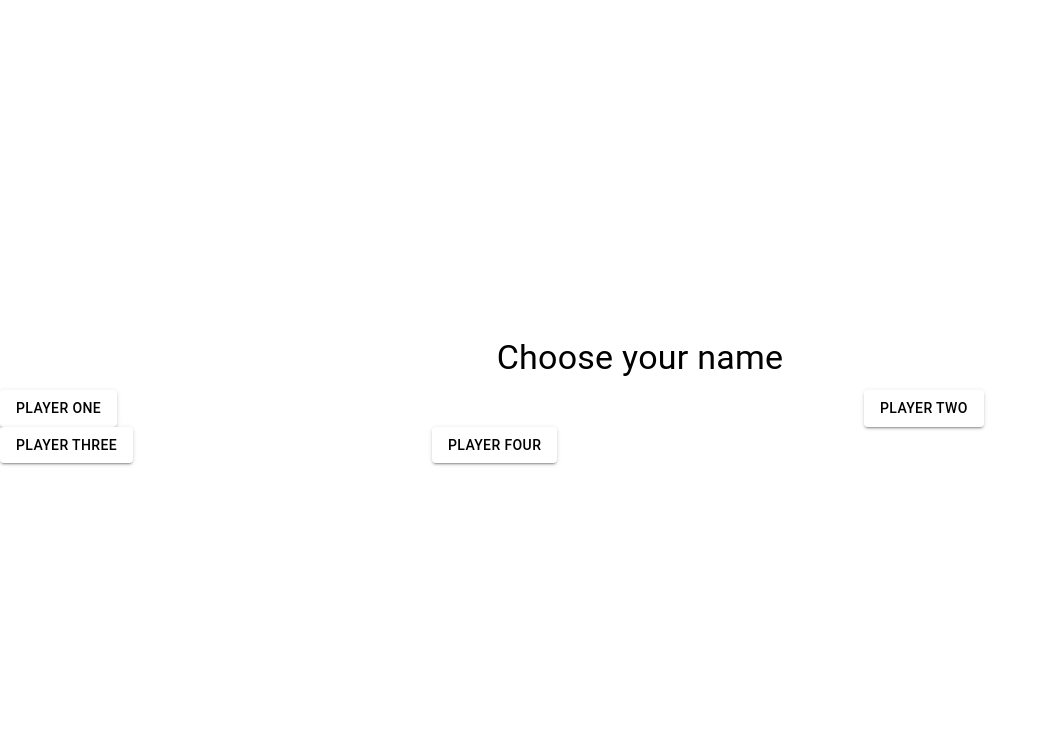
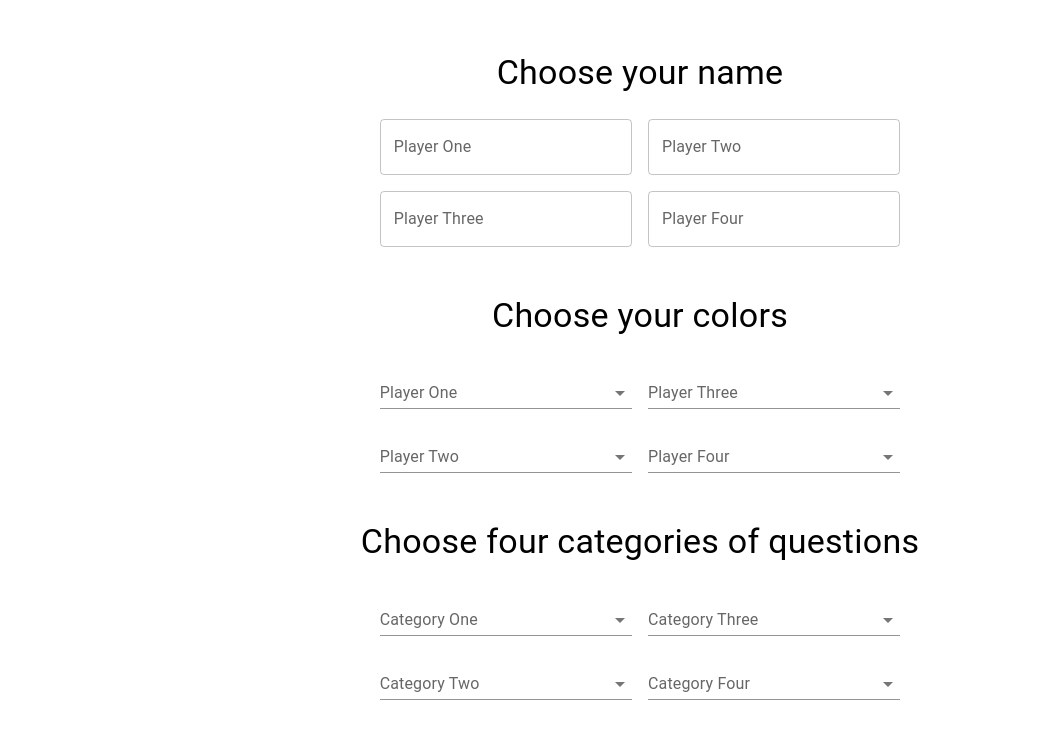
Before and after one commit to shanesreal/Coding_Avengers_Frontend, a React (Create React App) app in the folder my-app/: page /new-game in a window 1280 px wide. Shown: the top 730 px of the page, without its empty margins (0-1048 px from the left). Built offline with nearby package versions, Linux system fonts and the light colour scheme.

Commit message:
first stab at a new game page

```diff
--- /dev/null
+++ b/my-app/src/Components/DropDowns/CategoryDropDown.js
@@ -0,0 +1,40 @@
+import React from 'react';
+import InputLabel from '@mui/material/InputLabel';
+import MenuItem from '@mui/material/MenuItem';
+import FormControl from '@mui/material/FormControl';
+import Select from '@mui/material/Select';
+
+export default function SelectVariants({fieldname}) {
+  const [thisColor, setColor] = React.useState('');
+
+  const handleChange = (event) => {
+    setColor(event.target.value);
+  };
+
+  return (
+    <div
+        display="flex"
+        flexDirection="column"
+        justifyContent="center"
+        alignItems="center"
+        minHeight="100vh">
+      <FormControl variant="standard" sx={{ m: 1, width: '25ch' }}>
+        <InputLabel id="demo-simple-select-standard-label">{fieldname}</InputLabel>
+        <Select
+        labelId="demo-simple-select-standard-label"
+        id="demo-simple-select-standard"
+        value={thisColor}
+        onChange={handleChange}
+        label="Color"
+        >
+        <MenuItem value={"Category 1"}>Category 1</MenuItem>
+        <MenuItem value={"Category 2"}>Category 2</MenuItem>
+        <MenuItem value={"Category 3"}>Category 3</MenuItem>
+        <MenuItem value={"Category 4"}>Category 4</MenuItem>
+        </Select>
+    </FormControl>
+    </div>
+
+
+  );
+}
--- /dev/null
+++ b/my-app/src/Components/DropDowns/MyDropDown.js
@@ -0,0 +1,40 @@
+import React from 'react';
+import InputLabel from '@mui/material/InputLabel';
+import MenuItem from '@mui/material/MenuItem';
+import FormControl from '@mui/material/FormControl';
+import Select from '@mui/material/Select';
+
+export default function SelectVariants({fieldname}) {
+  const [thisColor, setColor] = React.useState('');
+
+  const handleChange = (event) => {
+    setColor(event.target.value);
+  };
+
+  return (
+    <div
+        display="flex"
+        flexDirection="column"
+        justifyContent="center"
+        alignItems="center"
+        minHeight="100vh">
+      <FormControl variant="standard" sx={{ m: 1, width: '25ch' }}>
+        <InputLabel id="demo-simple-select-standard-label">{fieldname}</InputLabel>
+        <Select
+        labelId="demo-simple-select-standard-label"
+        id="demo-simple-select-standard"
+        value={thisColor}
+        onChange={handleChange}
+        label="Color"
+        >
+        <MenuItem value={"Red"}>Red</MenuItem>
+        <MenuItem value={"Blue"}>Blue</MenuItem>
+        <MenuItem value={"Green"}>Green</MenuItem>
+        <MenuItem value={"Yellow"}>Yellow</MenuItem>
+        </Select>
+    </FormControl>
+    </div>
+
+
+  );
+}
--- a/my-app/src/Components/Pages/NewGame.js
+++ b/my-app/src/Components/Pages/NewGame.js
@@ -1,6 +1,7 @@
-
-import { Box, Grid, Typography } from "@mui/material"
-import MyButton from "../Buttons/MyButton"
+import { Box, Grid, Typography, } from "@mui/material"
+import MyTextField from "../TextFields/MyTextField"
+import MyDropDown from "../DropDowns/MyDropDown"
+import CategoryDropDown from "../DropDowns/CategoryDropDown"
 
 export const NewGame = () => {
     return (
@@ -14,20 +15,51 @@ export const NewGame = () => {
         <Typography variant="h4" align="center" gutterBottom>
           Choose your name
         </Typography>
-        <Grid container spacing={2} justifyContent="center">
-          <Grid item xs={8}>
-            <MyButton name="Player one" style={{ background: 'white', color: 'black' }} />
+        <Grid justifyContent="center" style={{ marginTop: '5px', marginBottom: '40px'}}>
+          <MyTextField fieldname1={"Player One"} fieldname2={"Player Two"} fieldname3={"Player Three"} fieldname4={"Player Four"}/>
         </Grid>
-          <Grid item xs={4}>
-            <MyButton name="Player two" style={{  background: 'white', color: 'black' }} />
+
+        <Typography variant="h4" align="center" gutterBottom>
+          Choose your colors
+        </Typography>
+        <Grid container style={{ marginTop: '5px', marginBottom: '40px', justifyContent: 'center'}}>
+            <Grid>
+                <Grid>
+                    <MyDropDown fieldname={"Player One"}/>
+                </Grid>
+                <Grid>
+                    <MyDropDown fieldname={"Player Two"}/>
                 </Grid>
             </Grid>
-        <Grid container spacing={2} justifyContent="center">
-          <Grid item xs={4}>
-            <MyButton name="Player three" style={{  background: 'white', color: 'black' }} />
+            <Grid>
+                <Grid>
+                    <MyDropDown fieldname={"Player Three"}/>
                 </Grid>
-          <Grid item xs={8}>
-            <MyButton name="Player four" style={{  background: 'white', color: 'black' }} />
+                <Grid>
+                    <MyDropDown fieldname={"Player Four"}/>
+                </Grid>
+            </Grid>
+        </Grid>
+
+        <Typography variant="h4" align="center" gutterBottom>
+          Choose four categories of questions
+        </Typography>
+        <Grid container style={{ marginTop: '5px', marginBottom: '40px', justifyContent: 'center'}}>
+            <Grid>
+                <Grid>
+                    <CategoryDropDown fieldname={"Category One"}/>
+                </Grid>
+                <Grid>
+                    <CategoryDropDown fieldname={"Category Two"}/>
+                </Grid>
+            </Grid>
+            <Grid>
+                <Grid>
+                    <CategoryDropDown fieldname={"Category Three"}/>
+                </Grid>
+                <Grid>
+                    <CategoryDropDown fieldname={"Category Four"}/>
+                </Grid>
             </Grid>
         </Grid>
       </Box>
--- /dev/null
+++ b/my-app/src/Components/TextFields/MyTextField.js
@@ -0,0 +1,39 @@
+import React from 'react';
+import Box from '@mui/material/Box';
+import TextField from '@mui/material/TextField';
+
+const MyTextField = ({fieldname1, fieldname2, fieldname3, fieldname4}) => {
+  return (
+    <div
+        display="flex"
+        flexDirection="column"
+        justifyContent="center"
+        alignItems="center"
+        minHeight="100vh">
+        <Box
+            component="form"
+            sx={{
+                '& > :not(style)': { m: 1, width: '25ch' },
+            }}
+            noValidate
+            autoComplete="off"
+        >
+            <TextField id="outlined-basic" label={fieldname1} variant="outlined" />
+            <TextField id="outlined-basic" label={fieldname2} variant="outlined" />
+        </Box>
+        <Box
+            component="form"
+            sx={{
+                '& > :not(style)': { m: 1, width: '25ch' },
+            }}
+            noValidate
+            autoComplete="off"
+        >
+            <TextField id="outlined-basic" label={fieldname3} variant="outlined" />
+            <TextField id="outlined-basic" label={fieldname4} variant="outlined" />
+        </Box>
+    </div>
+  );
+};
+
+export default MyTextField;
```
Lines whose indentation alone changed are shown as unchanged.
